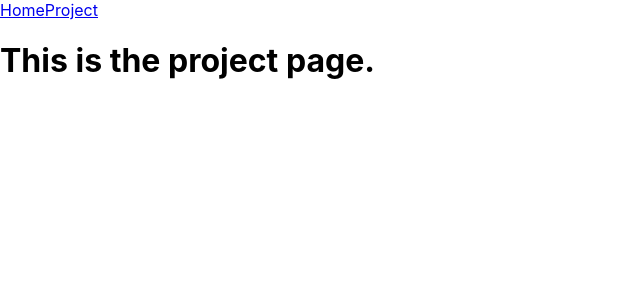
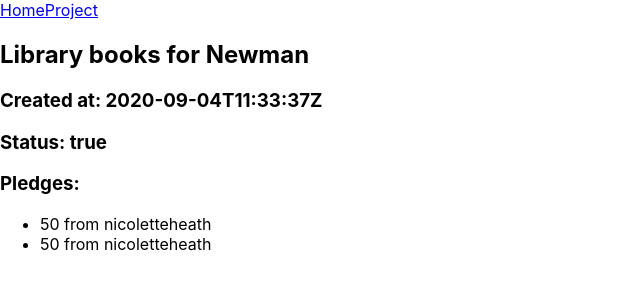
Before and after one commit to nicoletteheath/crowdfunding-project, a React (Create React App) app: page /project in a window 1280 px wide. Shown: the top 300 px of the page, without its empty margins (0-640 px from the left). Built offline with nearby package versions, Linux system fonts and the light colour scheme.

Commit message:
made dummy data, linked it to home and project pages

```diff
--- a/src/App.js
+++ b/src/App.js
@@ -1,11 +1,11 @@
 import React from "react";
 import { BrowserRouter as Router, Switch, Route } from "react-router-dom";
 import Nav from "./components/Nav/Nav";
-import Home from "./pages/HomePage";
+import HomePage from "./pages/HomePage";
 import ProjectPage from "./pages/ProjectPage";
 
 
-export default function App() {
+function App() {
     return (
         <Router>
             <div>
@@ -15,10 +15,12 @@ export default function App() {
                             <ProjectPage />
                         </Route>
                         <Route path="/">
-                            <Home />
+                            <HomePage />
                         </Route>
                     </Switch>
             </div>
         </Router>
     );
 }
+
+export default App;
--- /dev/null
+++ b/src/data.js
@@ -0,0 +1,61 @@
+export const allProjects = [
+    {
+        "id": 1,
+        "title": "Library books for Newman",
+        "description": "5 new books for Newman library",
+        "goal": 300,
+        "image": "https://via.placeholder.com/300.jpg",
+        "is_open": true,
+        "date_created": "2020-09-04T11:33:37Z",
+        "owner": 1
+    },
+    {
+        "id": 2,
+        "title": "Yoga Leonora",
+        "description": "yoga workshop for the community",
+        "goal": 500,
+        "image": "https://via.placeholder.com/300.jpg",
+        "is_open": true,
+        "date_created": "2020-09-02T06:00:00Z",
+        "owner": 1
+    },
+    {
+        "id": 3,
+        "title": "Meditation Class for Wiluna",
+        "description": "Meditation.",
+        "goal": 150,
+        "image": "https://via.placeholder.com/300.jpg",
+        "is_open": true,
+        "date_created": "2020-03-20T14:28:23.382748Z",
+        "owner": 1
+    }
+]
+
+export const oneProject = {
+        "id": 1,
+        "title": "Library books for Newman",
+        "description": "5 new books for Newman library",
+        "goal": 300,
+        "image": "https://via.placeholder.com/300.jpg",
+        "is_open": true,
+        "date_created": "2020-09-04T11:33:37Z",
+        "owner": 1,
+        "pledges": [
+            {
+                "id": 3,
+                "amount": 50,
+                "comment": "Great projectt!",
+                "anonymous": false,
+                "supporter": "nicoletteheath",
+                "project_id": 1
+            },
+            {
+                "id": 4,
+                "amount": 50,
+                "comment": "Library books are so important!",
+                "anonymous": false,
+                "supporter": "nicoletteheath",
+                "project_id": 1
+            }
+        ]
+    }
--- a/src/pages/HomePage.jsx
+++ b/src/pages/HomePage.jsx
@@ -1,7 +1,14 @@
 import React from "react";
+import { allProjects } from "../data";
 
 function HomePage() {
-    return <h1>This is the home page.</h1>;
+    return (
+        <div>
+            {allProjects.map((projectData, key) => {
+                return <div key={key}>{projectData.title}</div>;
+            })}
+        </div>
+    );
 }
 
 export default HomePage;
--- a/src/pages/ProjectPage.jsx
+++ b/src/pages/ProjectPage.jsx
@@ -1,7 +1,24 @@
 import React from "react";
+import { oneProject } from "../data";
 
 function ProjectPage() {
-    return <h1>This is the project page.</h1>;
+    return (
+    <div>
+        <h2>{oneProject.title}</h2>
+        <h3>Created at: {oneProject.date_created}</h3>
+        <h3>{`Status: ${oneProject.is_open}`}</h3>
+        <h3>Pledges:</h3>
+        <ul>
+            {oneProject.pledges.map((pledgeData, key) => {
+                return (
+                    <li>
+                        {pledgeData.amount} from {pledgeData.supporter}
+                    </li>
+                );
+            })}
+        </ul>
+    </div>
+    );
 }
 
 export default ProjectPage;
```
